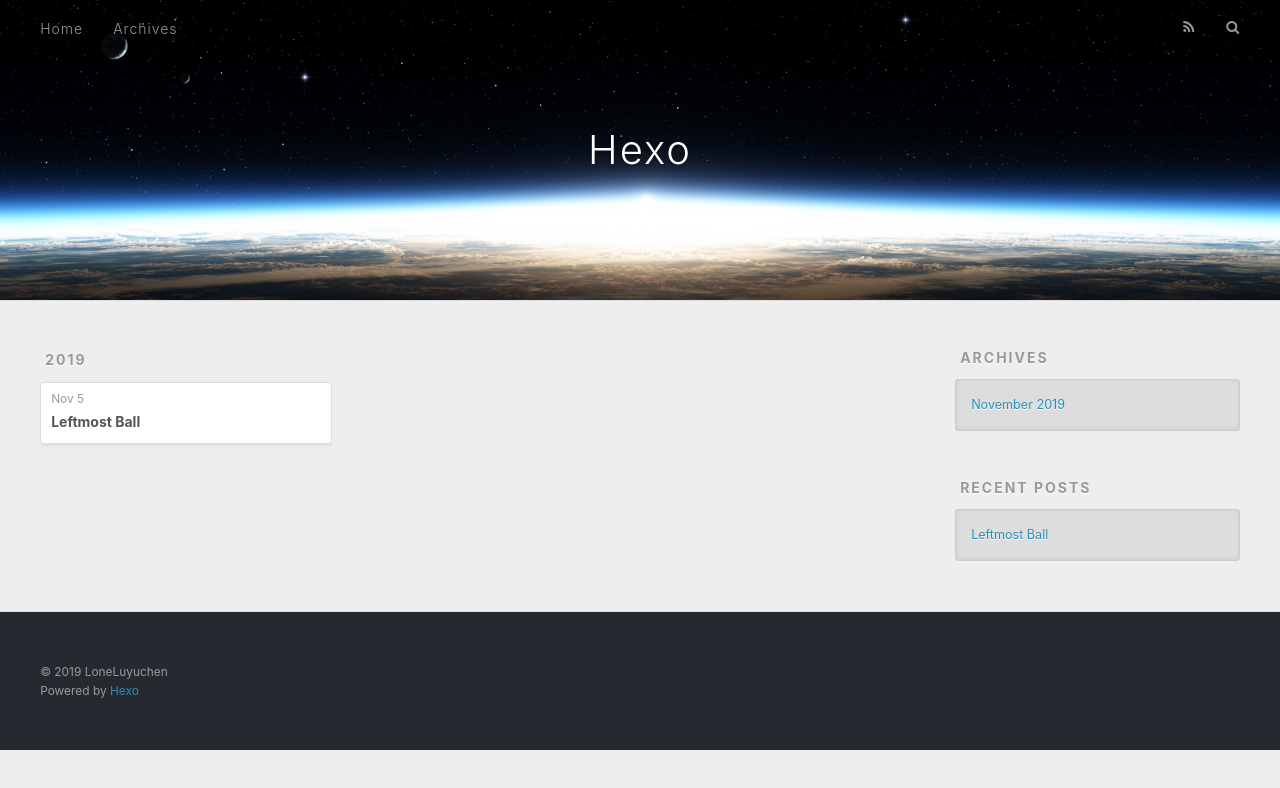
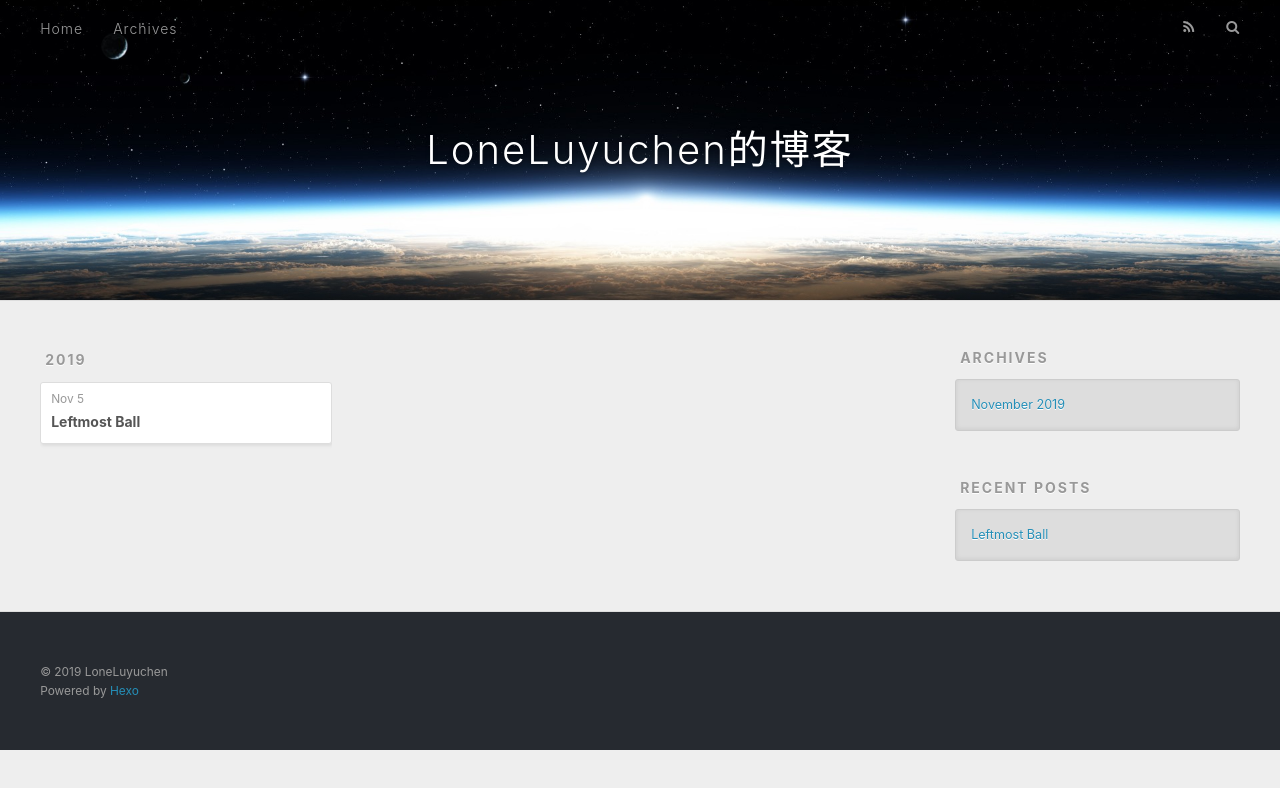
Before and after one commit to LoneLuyuchen/LoneLuyuchen.github.io, a plain HTML site: page archives/2019/11/index.html in a window 1280 px wide. Drawn offline with nearby package versions, Linux system fonts and the light colour scheme; some packages are replaced by stand-ins of ours.

Commit message:
Site updated: 2019-11-05 10:46:38

```diff
--- a/archives/2019/11/index.html
+++ b/archives/2019/11/index.html
@@ -5,16 +5,16 @@
 
 
 
-  <title>Archives: 2019/11 | Hexo</title>
+  <title>Archives: 2019/11 | LoneLuyuchen的博客</title>
   <meta name="viewport" content="width=device-width, initial-scale=1, maximum-scale=1">
   <meta property="og:type" content="website">
-<meta property="og:title" content="Hexo">
+<meta property="og:title" content="LoneLuyuchen的博客">
 <meta property="og:url" content="http:&#x2F;&#x2F;yoursite.com&#x2F;archives&#x2F;2019&#x2F;11&#x2F;index.html">
-<meta property="og:site_name" content="Hexo">
+<meta property="og:site_name" content="LoneLuyuchen的博客">
 <meta property="og:locale" content="en">
 <meta name="twitter:card" content="summary">
 
-    <link rel="alternate" href="/atom.xml" title="Hexo" type="application/atom+xml">
+    <link rel="alternate" href="/atom.xml" title="LoneLuyuchen的博客" type="application/atom+xml">
 
 
     <link rel="icon" href="/favicon.png">
@@ -33,7 +33,7 @@
   <div id="header-outer" class="outer">
     <div id="header-title" class="inner">
       <h1 id="logo-wrap">
-        <a href="/" id="logo">Hexo</a>
+        <a href="/" id="logo">LoneLuyuchen的博客</a>
       </h1>
 
     </div>
```
Also changed, not shown: 2019/11/05/Leftmost Ball/index.html (+5 -5 lines), archives/2019/index.html (+5 -5 lines), archives/index.html (+5 -5 lines), index.html (+6 -6 lines).
